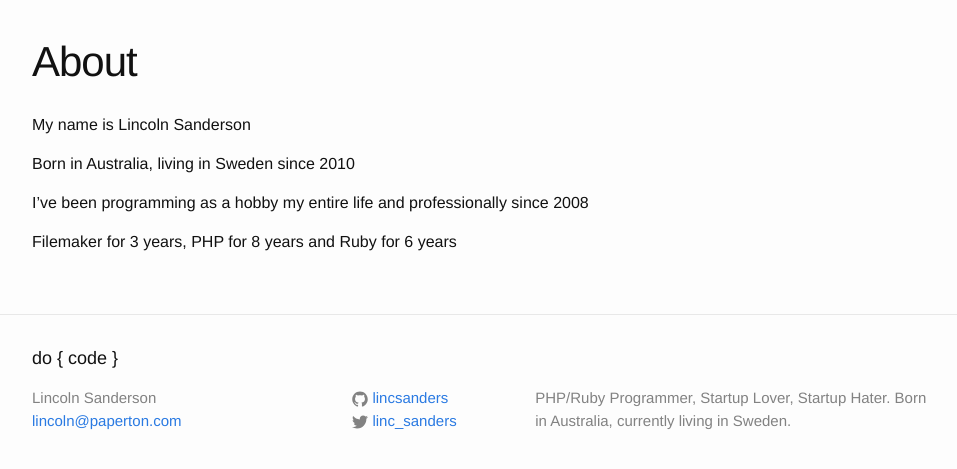
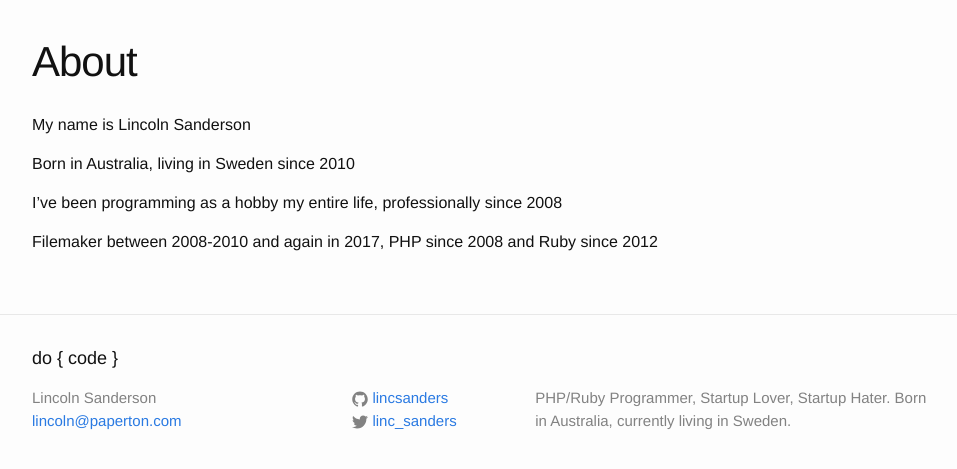
Before and after one commit to lincsanders/lincsanders.github.io, a Jekyll site: the page built from about.md, in a window 1280 px wide, cut to the strip 251-720 px from the top of the page. Shown: the whole strip, without its empty margins (158-1115 px from the left). Built offline with Jekyll 4.4.1, drawn with Linux system fonts in a browser that asks for light colours.

Commit message:
Better dates in about.md

```diff
--- a/about.md
+++ b/about.md
@@ -8,8 +8,6 @@ My name is Lincoln Sanderson
 
 Born in Australia, living in Sweden since 2010
 
-I've been programming as a hobby my entire life and professionally since 2008
+I've been programming as a hobby my entire life, professionally since 2008
 
-Filemaker for 3 years, PHP for 8 years and Ruby for 6 years
-
-<div class="progress" amount="30"></div>
+Filemaker between 2008-2010 and again in 2017, PHP since 2008 and Ruby since 2012
```
